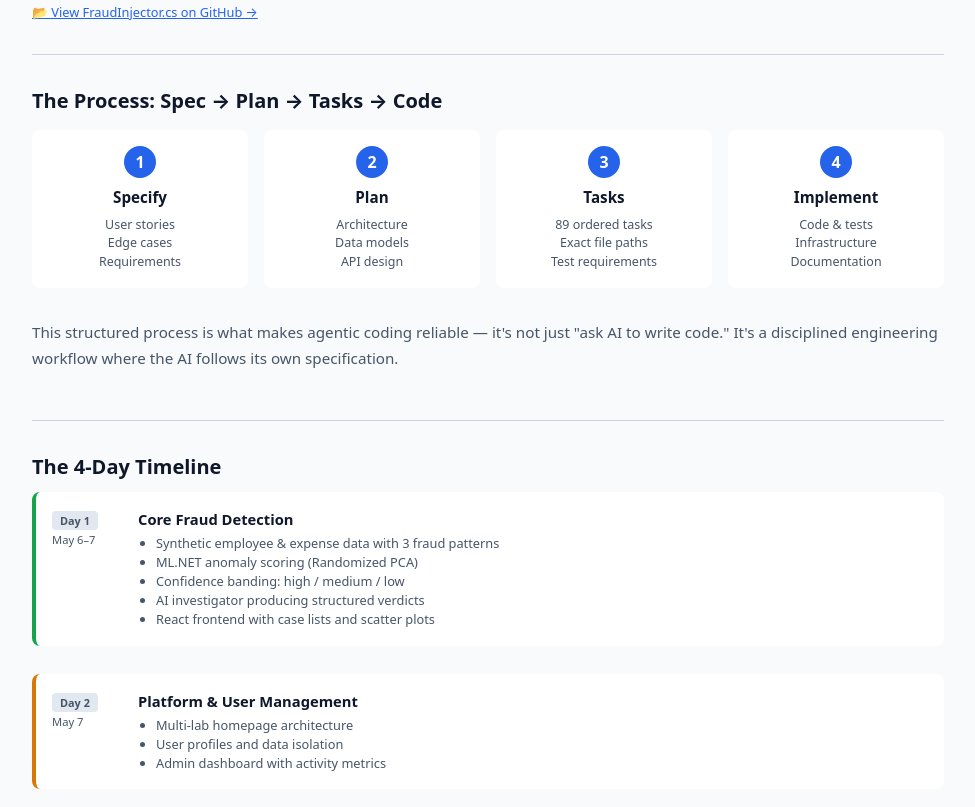
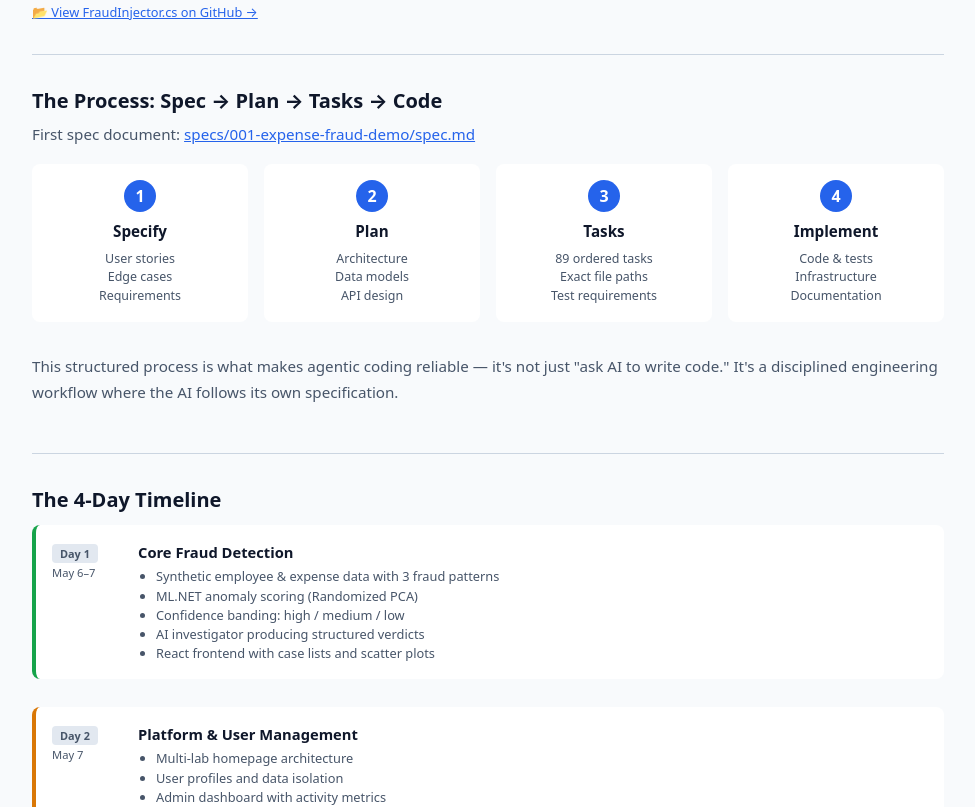
Before and after one commit to michaelsrichter/fraud-ai-demo, a React (Vite) app in the folder frontend/: page /presentation#lesson1-why in a window 1280 px wide. Shown: the part 4980-5787 px from the top of the page, without its empty margins (152-1127 px from the left). Built offline with nearby package versions, Linux system fonts and the light colour scheme.

Commit message:
Update presentation links, copy, and refreshed stats

```diff
--- a/frontend/src/generated/stats.json
+++ b/frontend/src/generated/stats.json
@@ -1,13 +1,13 @@
 {
   "firstCommitDate": "2026-05-06",
-  "daysSinceFirstCommit": 5,
-  "totalCommits": 45,
-  "linesOfCode": 11254,
-  "backendLoc": 4882,
-  "frontendLoc": 6372,
+  "daysSinceFirstCommit": 9,
+  "totalCommits": 48,
+  "linesOfCode": 11395,
+  "backendLoc": 4723,
+  "frontendLoc": 6672,
   "totalTests": 165,
   "backendTests": 113,
   "frontendTests": 52,
   "specCount": 5,
-  "generatedAt": "2026-05-11T15:45:30Z"
+  "generatedAt": "2026-05-15T12:57:47Z"
 }
--- a/frontend/src/routes/PresentationRoute.tsx
+++ b/frontend/src/routes/PresentationRoute.tsx
@@ -490,7 +490,7 @@ export function PresentationRoute() {
         <p style={{ ...S.sub, maxWidth: 600, margin: "0 auto 24px" }}>
           Let's look at the actual application before we dive into the lessons.
         </p>
-        <Link to="/labs/expenses">
+        <Link to="/labs/expenses" target="_blank" rel="noopener noreferrer">
           <button style={{ padding: "16px 36px", fontSize: "1.1rem", fontWeight: 600 }}>
             ⚡ Launch the Expense Fraud Lab
           </button>
@@ -589,6 +589,18 @@ if (rng.NextDouble() < 0.25)
       {/* ── Process ── */}
       <section id="process" style={S.slideCompact}>
         <h3 style={S.h3}>The Process: Spec → Plan → Tasks → Code</h3>
+        <p style={{ ...S.body, marginBottom: 8 }}>
+          First spec document:
+          {" "}
+          <a
+            href="https://github.com/michaelsrichter/fraud-ai-demo/blob/main/specs/001-expense-fraud-demo/spec.md"
+            target="_blank"
+            rel="noopener noreferrer"
+            style={{ color: "var(--link)" }}
+          >
+            specs/001-expense-fraud-demo/spec.md
+          </a>
+        </p>
         <div style={{ display: "grid", gridTemplateColumns: "repeat(auto-fit, minmax(180px, 1fr))", gap: 16, marginTop: 16 }}>
           <ProcessCard step="1" title="Specify" items={["User stories", "Edge cases", "Requirements"]} />
           <ProcessCard step="2" title="Plan" items={["Architecture", "Data models", "API design"]} />
@@ -722,8 +734,8 @@ if (rng.NextDouble() < 0.25)
       <section id="ml-vs-ai" style={S.slideCompact}>
         <h3 style={S.h3}>Two Different Tools for Two Different Jobs</h3>
         <p style={S.body}>
-          Fraud detection is fundamentally about finding anomalies. Traditional ML models
-          are purpose-built for exactly this — and they do it fast and cheap.
+          Anomalies are a big part of detecting fraud, and traditional ML models
+          are purpose-built to find those patterns quickly and cost-effectively.
         </p>
 
         {/* Comparison table */}
@@ -1209,13 +1221,13 @@ assignments = [
         </div>
 
         <div style={{ display: "flex", gap: 12, justifyContent: "center", flexWrap: "wrap" }}>
-          <Link to="/labs/expenses">
+          <Link to="/labs/expenses" target="_blank" rel="noopener noreferrer">
             <button style={{ padding: "14px 28px", fontSize: "1rem" }}>⚡ Live Demo</button>
           </Link>
           <a href="https://github.com/michaelsrichter/fraud-ai-demo" target="_blank" rel="noopener noreferrer">
             <button className="secondary" style={{ padding: "14px 28px", fontSize: "1rem" }}>📦 Source Code</button>
           </a>
-          <Link to="/story">
+          <Link to="/story" target="_blank" rel="noopener noreferrer">
             <button className="secondary" style={{ padding: "14px 28px", fontSize: "1rem" }}>📖 Build Story</button>
           </Link>
         </div>
```
